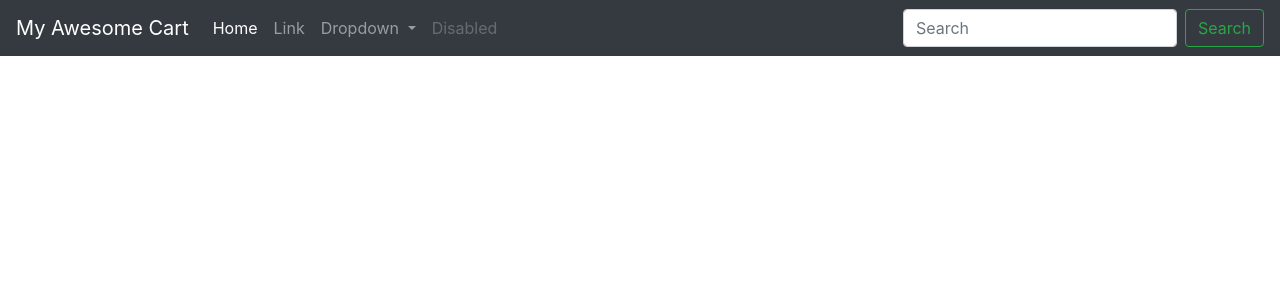
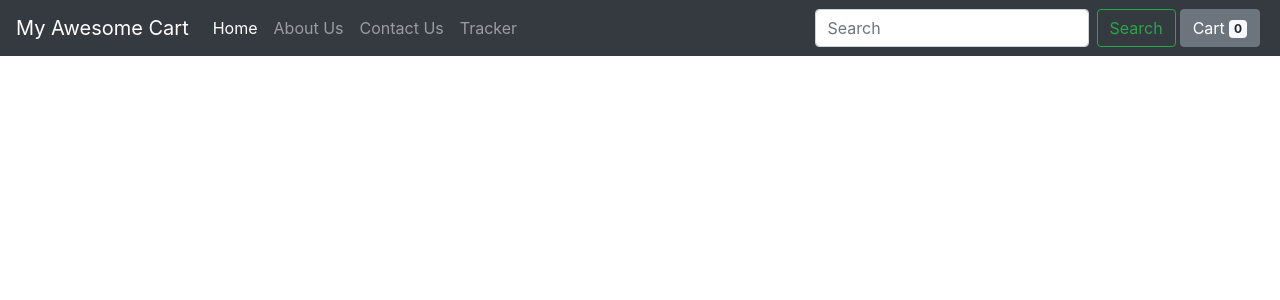
Before and after one commit to Akash3570/E-COMMERCE-SITE, a Django app: page /shop/ in a window 1280 px wide. Shown: the top 300 px of the page. Run offline with Django 5.2, Linux system fonts and the light colour scheme; data that the repository does not hold is empty; some libraries are stand-ins or nearby versions.

Commit message:
changes in basic.html

```diff
--- a/shop/templates/shop/basic.html
+++ b/shop/templates/shop/basic.html
@@ -11,7 +11,9 @@
   <link rel="stylesheet" href="https://stackpath.bootstrapcdn.com/bootstrap/4.2.1/css/bootstrap.min.css">
 
   <!-- Page-specific CSS -->
-  {% block  css %}{% endblock %}
+  {% block  css %}
+
+{% endblock %}
 </head>
 <body>
 
@@ -30,23 +32,14 @@
       </li>
 
       <li class="nav-item">
-        <a class="nav-link" href="#">Link</a>
+        <a class="nav-link" href="AboutUs/">About Us</a>
       </li>
-
-      <li class="nav-item dropdown">
-        <a class="nav-link dropdown-toggle" href="#" id="navbarDropdown" data-toggle="dropdown">
-          Dropdown
-        </a>
-        <div class="dropdown-menu">
-          <a class="dropdown-item" href="#">Action</a>
-          <a class="dropdown-item" href="#">Another action</a>
-          <div class="dropdown-divider"></div>
-          <a class="dropdown-item" href="#">Something else here</a>
-        </div>
+      <li class="nav-item">
+        <a class="nav-link " href="Contact/">Contact Us</a>
       </li>
-
+       </li>
       <li class="nav-item">
-        <a class="nav-link disabled" href="#">Disabled</a>
+        <a class="nav-link " href="trackerignstatus">Tracker</a>
       </li>
     </ul>
 
@@ -55,6 +48,16 @@
       <button class="btn btn-outline-success" type="submit">Search</button>
     </form>
   </div>
+  <button
+  id="idcart"
+  type="button"
+  class="btn btn-secondary mx-1 p-1.2"
+  data-toggle="popover"
+  data-placement="bottom"
+  data-content="Items added in cart">
+  Cart <span id="cart-count" class="badge badge-light">0</span>
+</button>
+
 </nav>
 {% block body %}
 {% endblock %}
```
